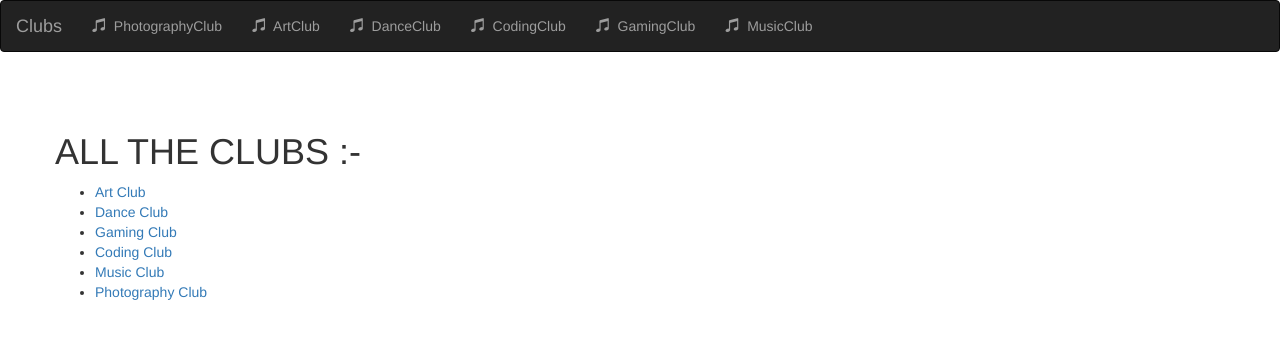
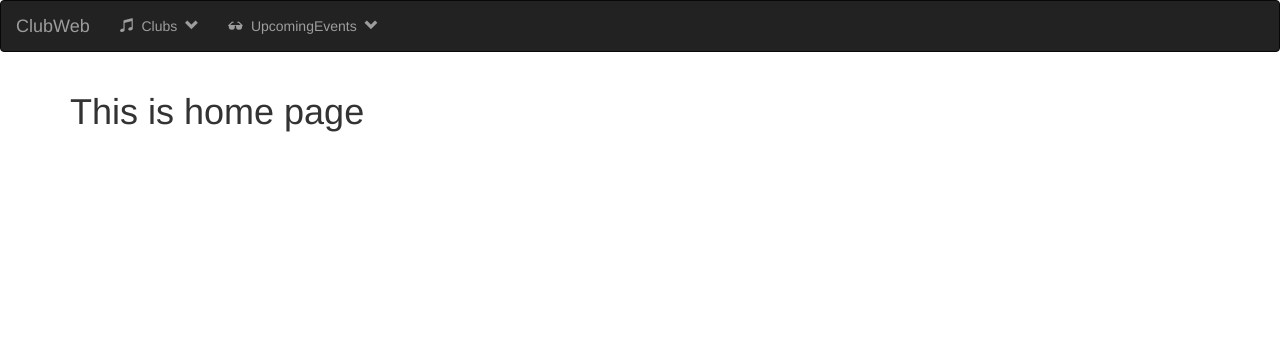
Before and after one commit to DipanshKhandelwal/ClubWeb, a Django app: page / in a window 1280 px wide. Shown: the top 339 px of the page. Run offline with Django 3.2, Linux system fonts and the light colour scheme; data comes from the database, SQL or seed files in the repository; some libraries are stand-ins or nearby versions.

Commit message:
Updated layout

```diff
--- a/ClubWeb/urls.py
+++ b/ClubWeb/urls.py
@@ -20,7 +20,7 @@ from django.conf.urls.static import static
 
 urlpatterns = [
     url(r'^admin/', admin.site.urls),
-    url(r'^basic/', include('basic.urls')),
+    url(r'^clubs/', include('basic.urls')),
     url(r'^$', include('basic.urls')),
 ]
 
--- /dev/null
+++ b/basic/templates/basic/base.html
@@ -0,0 +1,76 @@
+{% load staticfiles %}
+<html>
+    <head>
+        <title>ClubWeb</title>
+        <!--<link rel="shortcut icon" type="image/png" href="{%  static 'favicon.ico' %}"/>-->
+        <link rel="stylesheet" href="https://maxcdn.bootstrapcdn.com/bootstrap/3.3.6/css/bootstrap.min.css">
+        <link href='https://fonts.googleapis.com/css?family=Satisfy' rel='stylesheet' type='text/css'>
+        <link rel="stylesheet" type="text/css" href="{% static 'css/home_page.css' %}">
+        <script src="https://ajax.googleapis.com/ajax/libs/jquery/1.12.0/jquery.min.js"></script>
+        <script src="http://maxcdn.bootstrapcdn.com/bootstrap/3.3.6/js/bootstrap.min.js"></script>
+    </head>
+    <body>
+        <nav class="navbar navbar-inverse">
+            <div class="container-fluid">
+                <div class="navbar-header">
+                    <button  type="button" class="navbar-toggle" data-toggle="collapse" data-target="#NavBar">
+                        <span class="icon-bar"></span>
+                        <span class="icon-bar"></span>
+                        <span class="icon-bar"></span>
+                    </button>
+                    <a class="navbar-brand" href="#" style=" font-size: large ;font-family: "Roboto", "Lucida Grande", "DejaVu Sans", "Bitstream Vera Sans", Verdana, Arial, sans-serif">
+                        ClubWeb
+                    </a>
+                </div>
+                <div class="collapse navbar-collapse" id="NavBar">
+                    <ul class="nav navbar-nav">
+                        <li class="#">
+                                <a id="dropdownMenuButton" data-toggle="dropdown" aria-expanded="false">
+                                    <span class="glyphicon glyphicon-music" aria-hidden="true"></span>&nbsp;
+                                    Clubs
+                                    &nbsp;<span class="glyphicon glyphicon-chevron-down" aria-hidden="true"></span>
+                                </a>
+                                <div class="dropdown-menu" aria-labelledby="dropdownMenuButton" style="background-color: black ">
+                                    <ul class="nav navbar-nav">
+                                        <li>
+                                            {% for club in Clubs %}
+                                            <a href="/clubs/{{ club.club_name }}/">
+                                                {{ club.club_name }}
+                                            </a>
+                                            {% endfor %}
+                                        </li>
+                                    </ul>
+                                </div>
+                        </li>
+                        <li class="#">
+                            <a id="dropdownMenuButton" data-toggle="dropdown" aria-expanded="false">
+                                <span class="glyphicon glyphicon-sunglasses" aria-hidden="true"></span>&nbsp;
+                                UpcomingEvents
+                                &nbsp;<span class="glyphicon glyphicon-chevron-down" aria-hidden="true"></span>
+                            </a>
+                            <div class="dropdown-menu" aria-labelledby="dropdownMenuButton" style="background-color: black ">
+                                <ul class="nav navbar-nav">
+                                    <li>
+                                        {% for club in Clubs %}
+                                        <a href="/clubs/{{ club.club_name }}/">
+                                            {{ club.club_name }}
+                                        </a>
+                                        {% endfor %}
+                                    </li>
+                                </ul>
+                            </div>
+                        </li>
+                    </ul>
+                </div>
+            </div>
+        </nav>
+        <div class="content container">
+            <div class="row">
+                <div class="col-md-8">
+                {% block content %}
+                {% endblock %}
+                </div>
+            </div>
+        </div>
+    </body>
+</html>
--- a/basic/templates/basic/club_page.html
+++ b/basic/templates/basic/club_page.html
@@ -1,4 +1,4 @@
-{% extends 'basic/home_page.html' %}
+{% extends 'basic/base.html' %}
 
 {% block content %}
     <h1>This is about - {{ club.club_name }}</h1>
--- a/basic/templates/basic/home_page.html
+++ b/basic/templates/basic/home_page.html
@@ -1,58 +1,5 @@
-{% load staticfiles %}
-<html>
-    <head>
-        <title>ClubWeb</title>
-        <!--<link rel="shortcut icon" type="image/png" href="{%  static 'favicon.ico' %}"/>-->
-        <link rel="stylesheet" href="https://maxcdn.bootstrapcdn.com/bootstrap/3.3.6/css/bootstrap.min.css">
-        <link href='https://fonts.googleapis.com/css?family=Satisfy' rel='stylesheet' type='text/css'>
-        <link rel="stylesheet" type="text/css" href="{% static 'css/home_page.css' %}">
-        <script src="https://ajax.googleapis.com/ajax/libs/jquery/1.12.0/jquery.min.js"></script>
-        <script src="http://maxcdn.bootstrapcdn.com/bootstrap/3.3.6/js/bootstrap.min.js"></script>
-    </head>
-    <body>
-        <nav class="navbar navbar-inverse">
-            <div class="container-fluid">
-                <div class="navbar-header">
-                    <button  type="button" class="navbar-toggle" data-toggle="collapse" data-target="#NavBar">
-                        <span class="icon-bar"></span>
-                        <span class="icon-bar"></span>
-                        <span class="icon-bar"></span>
-                    </button>
-                    <a class="navbar-brand" href="#">
-                        Clubs
-                    </a>
-                </div>
-                <div class="collapse navbar-collapse" id="NavBar">
-                    <ul class="nav navbar-nav">
-                        {% for club in Clubs %}
-                        <li class="#">
-                            <a href="/basic/{{ club.club_name }}/">
-                                <span class="glyphicon glyphicon-music" aria-hidden="true"></span>&nbsp;
-                                {{ club.club_name }}
-                            </a>
-                        </li>
-                        {% endfor %}
-                    </ul>
-                </div>
-            </div>
-        </nav>
-        <div class="content container">
-            <div class="row">
-                <div class="col-md-8">
-                {% block content %}
-                {% endblock %}
-                </div>
-                <br><br>
-                <h1>ALL THE CLUBS :-</h1>
-                <ul>
-                    <li><a href="/basic/artclub/">Art Club</a></li>
-                    <li><a href="/basic/danceclub/">Dance Club</a></li>
-                    <li><a href="/basic/gamingclub/">Gaming Club</a></li>
-                    <li><a href="/basic/codingclub/">Coding Club</a></li>
-                    <li><a href="/basic/musicclub/">Music Club</a></li>
-                    <li><a href="/basic/photographyclub/">Photography Club</a></li>
-                </ul>
-            </div>
-        </div>
-    </body>
-</html>
+{% extends 'basic/base.html' %}
+
+{% block content %}
+    <h1>This is home page</h1>
+{% endblock %}
```
Also changed, not shown: media/IIITV_Logo.png (added).
